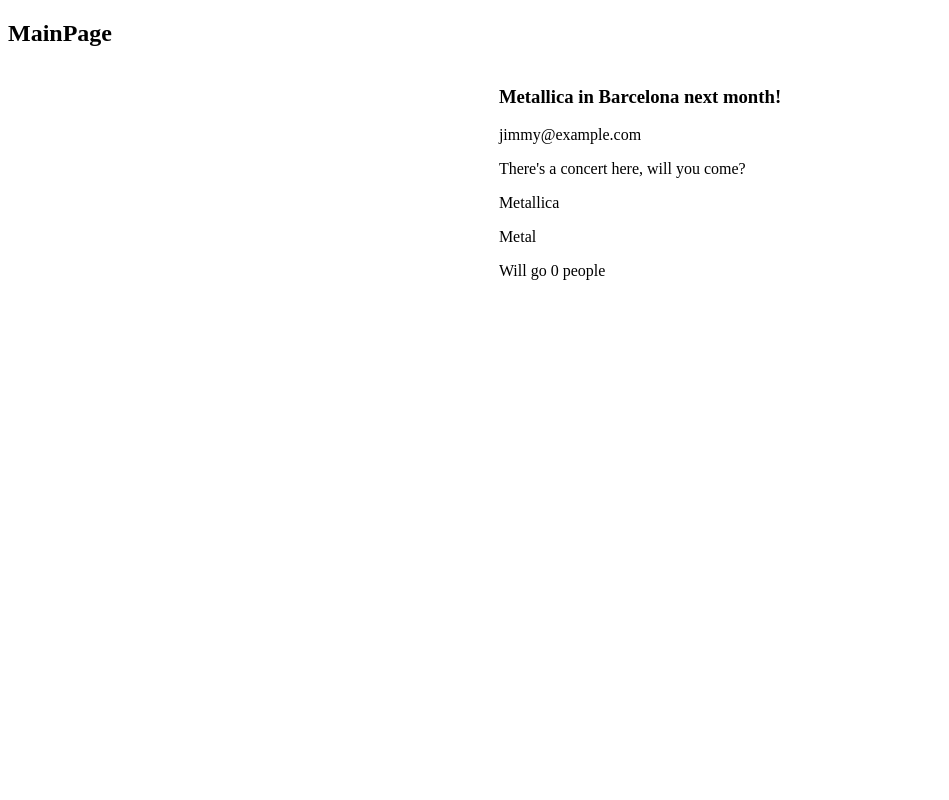
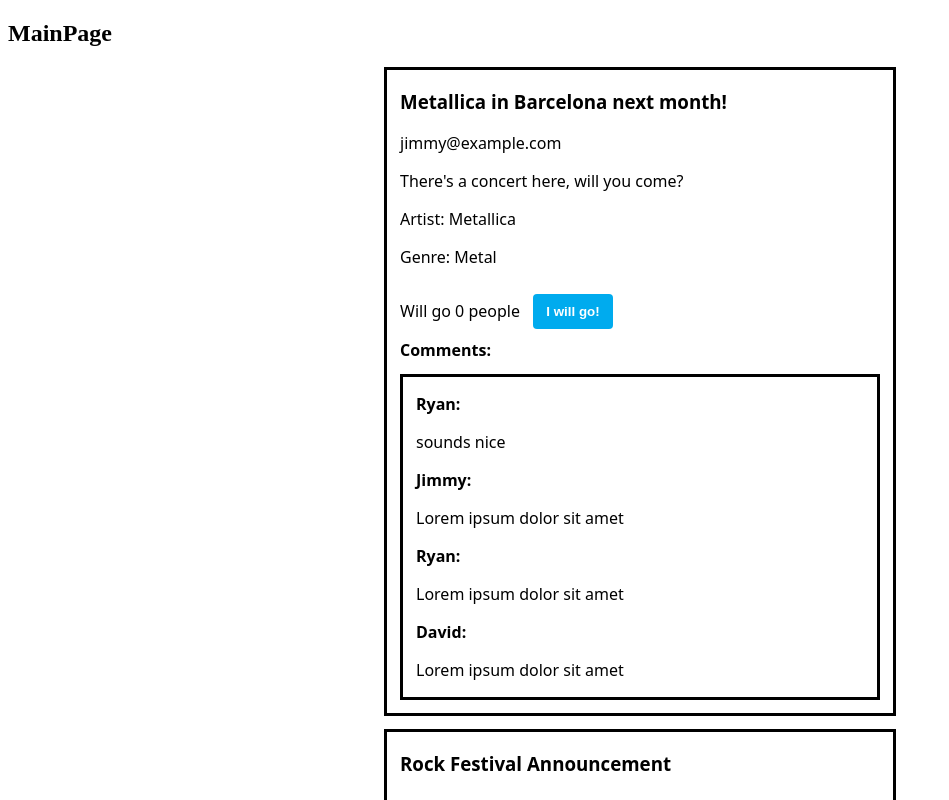
Before and after one commit to davidpalacin/where-to-concert, a React app: page /home in a window 1280 px wide. Shown: the top 800 px of the page, without its empty margins (0-949 px from the left). Built offline with nearby package versions, Linux system fonts and the light colour scheme; the HTML template or start-up script is replaced by a standard one.

Commit message:
components posts and comments

```diff
--- a/fakeData.ts
+++ b/fakeData.ts
@@ -1,26 +1,31 @@
 export const fakeData = {
   users: [
     {
+      id: 1,
       name: "John",
       password: "password",
       email: "john@example.com",
     },
     {
+      id: 2,
       name: "Ryan",
       password: "password",
       email: "ryan@example.com",
     },
     {
+      id: 3,
       name: "David",
       password: "password",
       email: "david@example.com",
     },
     {
+      id: 4,
       name: "Jimmy",
       password: "password",
       email: "jimmy@example.com",
     },
     {
+      id: 5,
       name: "admin",
       password: "admin",
       email: "admin",
@@ -29,13 +34,52 @@
   posts: [
     {
       id: 1,
-			user: "jimmy@example.com",
+      author: "jimmy@example.com",
       title: "Metallica in Barcelona next month!",
       content: "There's a concert here, will you come?",
       artist: "Metallica",
       genre: "Metal",
       willGo: 0,
-			comments: [{content: "sound nice"}]
-		}
-	]
+      comments: [
+        { content: "sounds nice", user: 2 },
+        { content: "Lorem ipsum dolor sit amet", user: 4 },
+        { content: "Lorem ipsum dolor sit amet", user: 2 },
+        { content: "Lorem ipsum dolor sit amet", user: 3 },
+      ],
+    },
+    {
+      id: 2,
+      author: "john@example.com",
+      title: "Rock Festival Announcement",
+      content:
+        "Exciting news! A rock festival is coming to town. Get ready for a weekend of epic performances!",
+      artist: "Various Rock Bands",
+      genre: "Rock",
+      willGo: 0,
+      comments: [
+        {
+          content:
+            "I've been waiting for a rock festival like this! Can't wait!",
+          user: 3,
+        },
+      ],
+    },
+    {
+      id: 3,
+      author: "ryan@example.com",
+      title: "Indie Band Showcase",
+      content:
+        "Discover the best indie bands in town at this exclusive showcase event. Don't miss out!",
+      artist: "Various Indie Bands",
+      genre: "Indie",
+      willGo: 0,
+      comments: [
+        {
+          content:
+            "I love discovering new indie bands. I'll definitely be there!",
+          user: 4,
+        },
+      ],
+    },
+  ],
 };
--- /dev/null
+++ b/src/components/Comment/Comment.tsx
@@ -0,0 +1,18 @@
+import { fakeData } from "../../../fakeData";
+import { Comment } from "../../interfaces/Comment";
+import './comment.css'
+
+
+export default function Comment({content, user}: Comment) {
+    function getUserName(userId: number) {
+		const user = fakeData.users.find((user) => user.id === userId);
+    	return user ? user.name : '';
+	}
+
+  return (
+    <div className='comment'>
+		<p className='commentAuthor'>{getUserName(user)}:</p>
+		<p>{content}</p>
+	</div>
+  )
+}
--- /dev/null
+++ b/src/components/Comment/comment.css
@@ -0,0 +1,8 @@
+.commentsBox {
+    border: 3px solid black;
+    padding: 0 13px;
+    margin: 13px 0;
+}
+.commentAuthor {
+    font-weight: bold;
+}
--- /dev/null
+++ b/src/components/Post/Post.tsx
@@ -0,0 +1,36 @@
+import { Post } from "../../interfaces/Post";
+import { useState } from "react"
+import './post.css'
+import Comment from "../Comment/Comment";
+
+export default function Post({ id, author, title, content, artist, genre, willGo, comments }: Post) {
+	let [willGoNum, setWillGoNum] = useState(willGo)
+
+	function handleClick() {
+		setWillGoNum(++willGoNum)
+	}
+
+	return (
+		<article className='post' key={id}>
+			<header>
+				<h3>{ title }</h3>
+			</header>
+			<p> { author } </p>
+			<p> { content } </p>
+			<p> Artist: {artist} </p>
+			<p> Genre: {genre} </p>
+			<div className="willGoBox">
+				<p> Will go { willGoNum } people </p>
+				<button onClick={ handleClick }>I will go!</button>
+			</div>
+			<strong> Comments: </strong>
+			<div className="commentsBox">
+				{
+					comments.map((comment, index) => (
+						<Comment key={index} {...comment} />
+					))
+				}
+			</div>
+		</article>
+	)
+}
--- /dev/null
+++ b/src/components/Post/post.css
@@ -0,0 +1,22 @@
+.post {
+    font-family: system-ui, -apple-system, BlinkMacSystemFont, 'Segoe UI', Roboto, Oxygen, Ubuntu, Cantarell, 'Open Sans', 'Helvetica Neue', sans-serif;
+    width: 30rem;
+    border: 3px solid black;
+    padding: 0 13px
+}
+.willGoBox {
+    display: flex;
+    flex-direction: row;
+    gap: 13px;
+}
+.willGoBox button {
+    padding: 10px;
+    width: 5rem;
+    margin: 10px 0;
+    background-color: rgb(0, 171, 238);
+    color: white;
+    font-weight: bold;
+    border: none;
+    border-radius: 4px;
+    cursor: pointer;
+}
--- /dev/null
+++ b/src/interfaces/Comment.ts
@@ -0,0 +1,4 @@
+export interface Comment {
+  content: string
+  user: number
+}
--- /dev/null
+++ b/src/interfaces/Post.ts
@@ -0,0 +1,10 @@
+export interface Post {
+  id: number;
+  author: string;
+  title: string;
+  content: string;
+  artist: string;
+  genre: string;
+  willGo: number;
+  comments: { content: string; user: number }[];
+}
--- a/src/pages/Main/MainPage.css
+++ b/src/pages/Main/MainPage.css
@@ -2,4 +2,5 @@
     display: flex;
     flex-direction: column;
     align-items: center;
+    gap: 13px;
 }
--- a/src/pages/Main/MainPage.tsx
+++ b/src/pages/Main/MainPage.tsx
@@ -1,5 +1,6 @@
 import { fakeData } from '../../../fakeData'
-import './MainPage.css'
+import Post from '../../components/Post/Post'
+import './mainPage.css'
 
 export function MainPage() {
     const posts = fakeData.posts
@@ -11,16 +12,7 @@
                 {
                     posts.map(post => {
                         return (
-                            <article className='post' key={post.id}>
-                                <header>
-                                    <h3>{post.title}</h3>
-                                </header>
-                                <p>{post.user}</p>
-                                <p>{post.content}</p>
-                                <p>{post.artist}</p>
-                                <p>{post.genre}</p>
-                                <p>Will go {post.willGo} people</p>
-                            </article>
+                            <Post key={post.id} {...post} />
                         )
                     })
                 }
```
Lines whose indentation alone changed are shown as unchanged.
